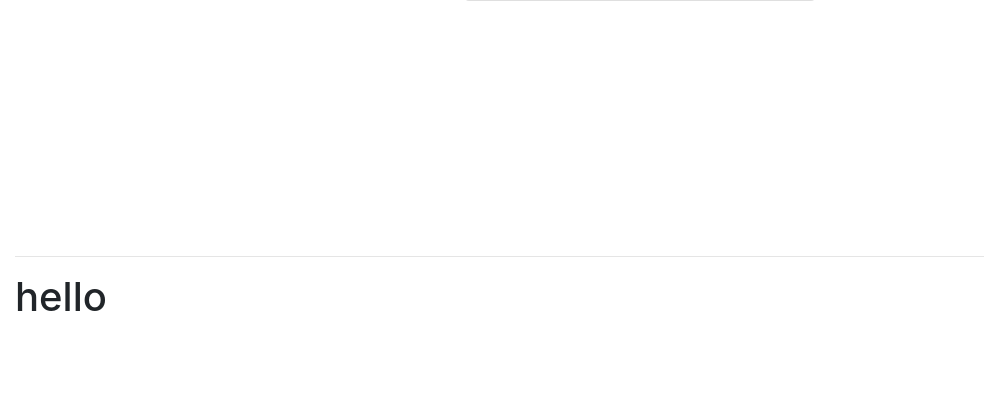
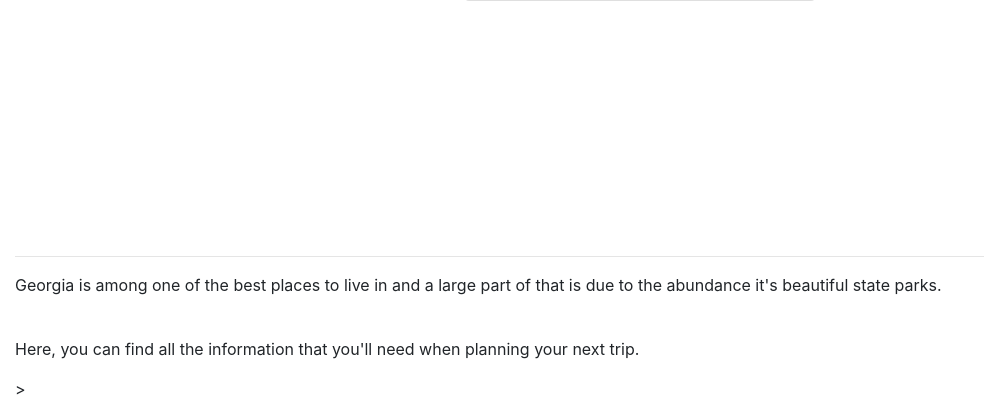
Before and after one commit to joshuamaxion/GroupProjectFinal, a Flask app: page / in a window 1280 px wide. Shown: the part 672-1073 px from the top of the page, without its empty margins (0-984 px from the left). Before the commit the page ends 983 px from the top, so only its background shows below. Run offline with Flask 2, Linux system fonts and the light colour scheme; parts of the project's set-up code (start-up, migrations or seed data) failed here and were passed over.

Commit message:
editing main page

```diff
--- a/templates/base.html
+++ b/templates/base.html
@@ -40,7 +40,7 @@
     {% endblock %}
     </div>
     <hr/>
-    <h1> hello</h1>
+    <p>Georgia is among one of the best places to live in and a large part of that is due to the abundance it's beautiful state parks.</p><br><p>Here, you can find all the information that you'll need when planning your next trip.</p>>
     <script src="https://code.jquery.com/jquery-3.3.1.slim.min.js" integrity="sha384-q8i/X+965DzO0rT7abK41JStQIAqVgRVzpbzo5smXKp4YfRvH+8abtTE1Pi6jizo" crossorigin="anonymous"></script>
     <script src="https://cdn.jsdelivr.net/npm/popper.js@1.14.7/dist/umd/popper.min.js" integrity="sha384-UO2eT0CpHqdSJQ6hJty5KVphtPhzWj9WO1clHTMGa3JDZwrnQq4sF86dIHNDz0W1" crossorigin="anonymous"></script>
     <script src="https://cdn.jsdelivr.net/npm/bootstrap@4.3.1/dist/js/bootstrap.min.js" integrity="sha384-JjSmVgyd0p3pXB1rRibZUAYoIIy6OrQ6VrjIEaFf/nJGzIxFDsf4x0xIM+B07jRM" crossorigin="anonymous"></script>
```
